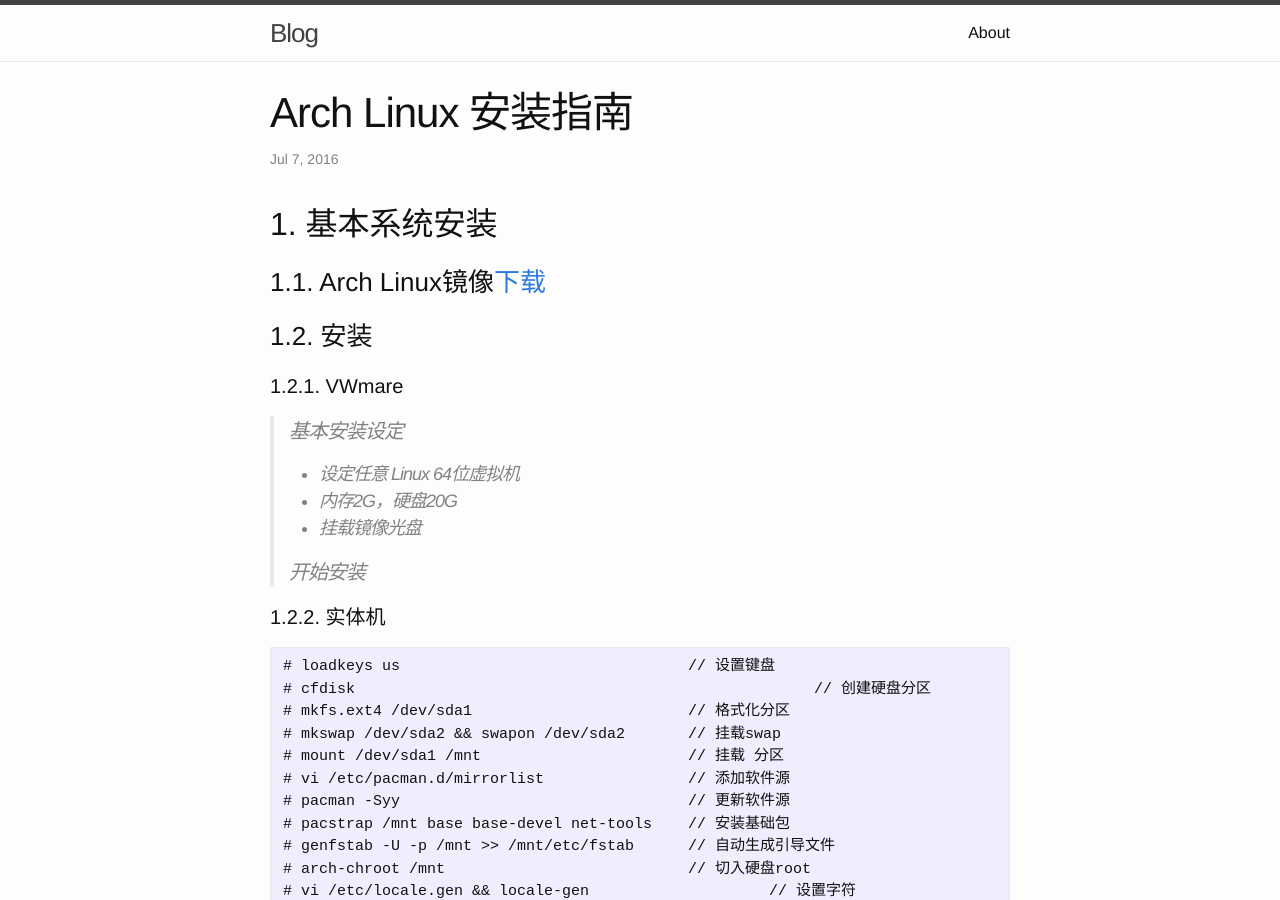
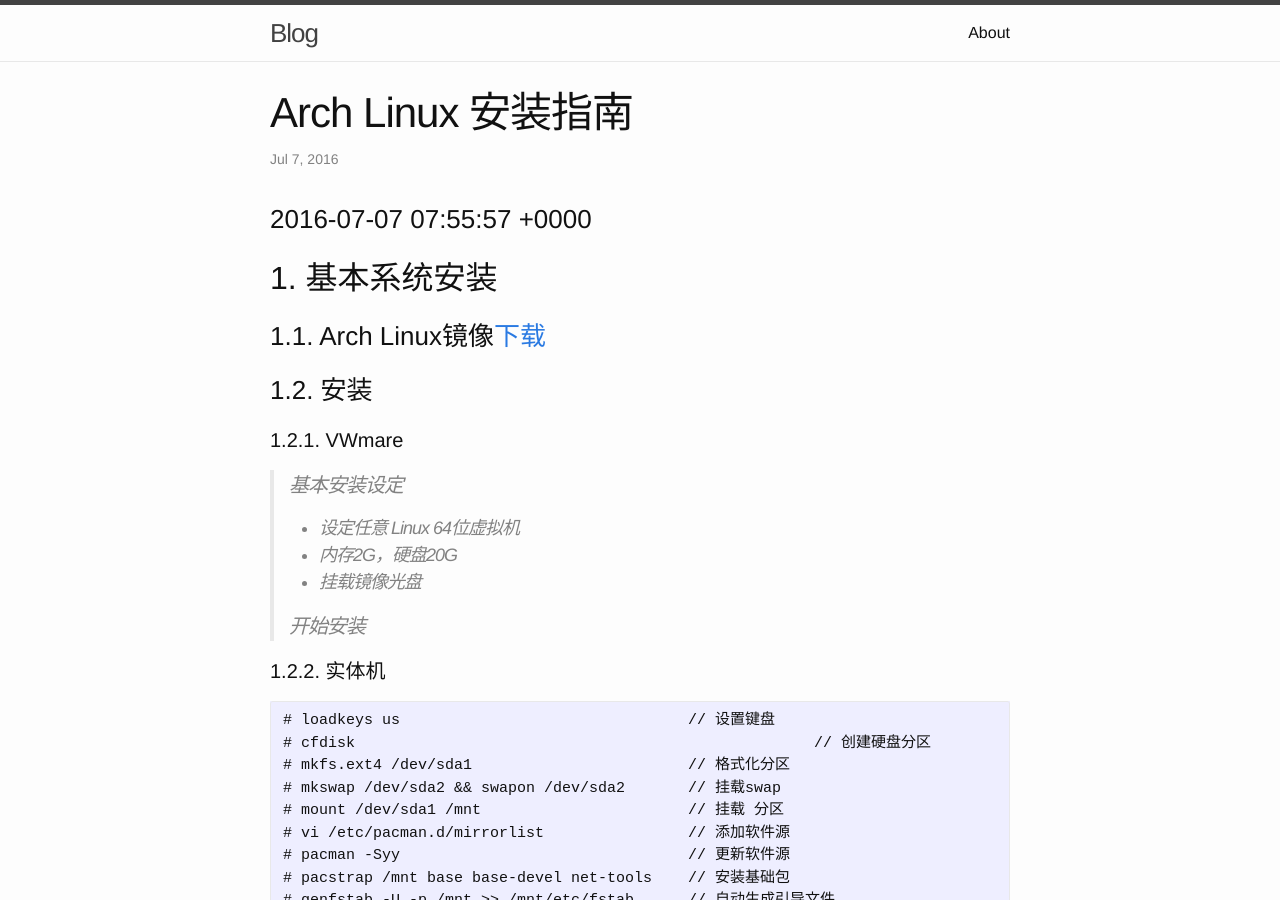
Before and after one commit to 422303771/blog, a Jekyll site: the page built from _posts/2016-07-07-ArchLinux.md, in a window 1280 px wide and 900 px high. Built offline with Jekyll 4.4.1, drawn with Linux system fonts in a browser that asks for light colours; some of the changed lines change nothing that is shown.

Commit message:
test time

```diff
--- a/_posts/2016-07-07-ArchLinux.md
+++ b/_posts/2016-07-07-ArchLinux.md
@@ -1,9 +1,11 @@
 ---
 layout: post
 title:  "Arch Linux  安装指南"
-date:   2016-07-07 14:50:45 +0800
+date:   2016-07-07 14:30:45 +0800
 categories: archlinux
 ---
+
+###  {{site.time}}
 
 ## 1.	基本系统安装
 
```
Also changed, not shown: 1 other file.
